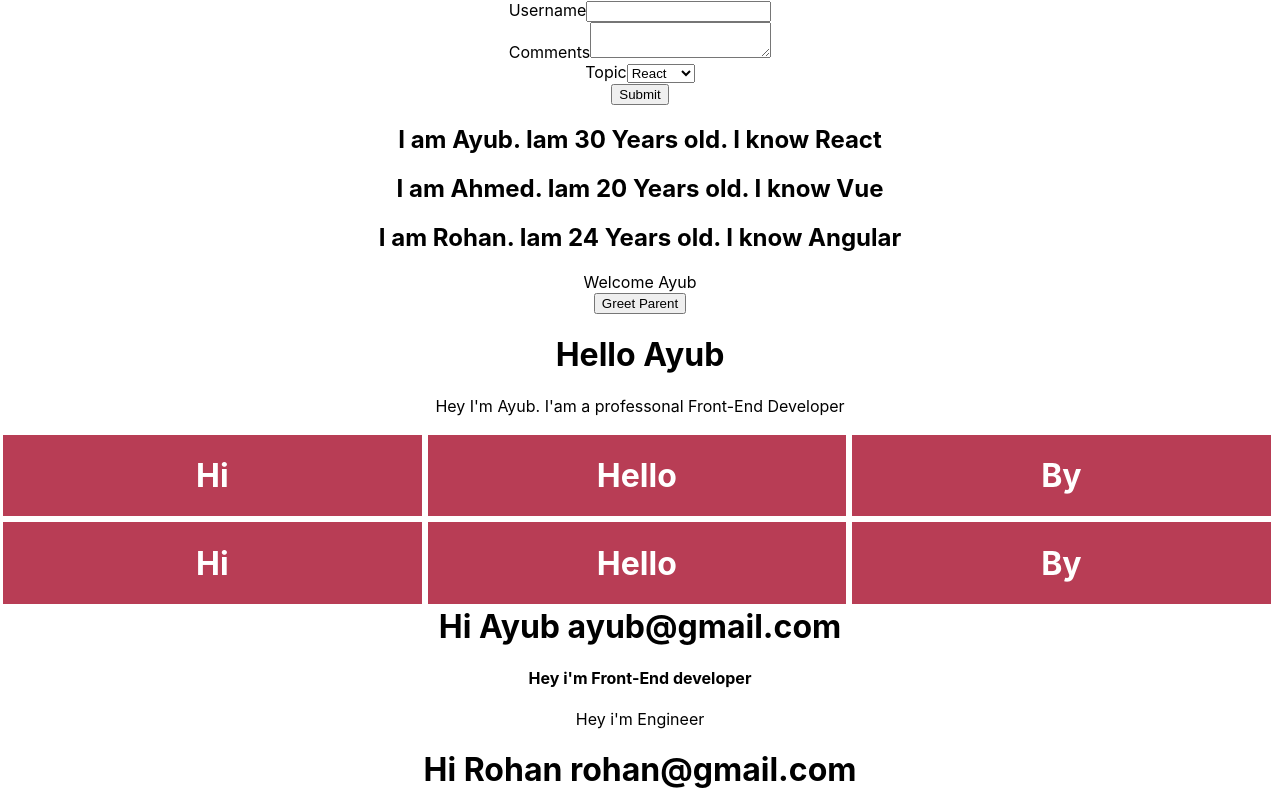
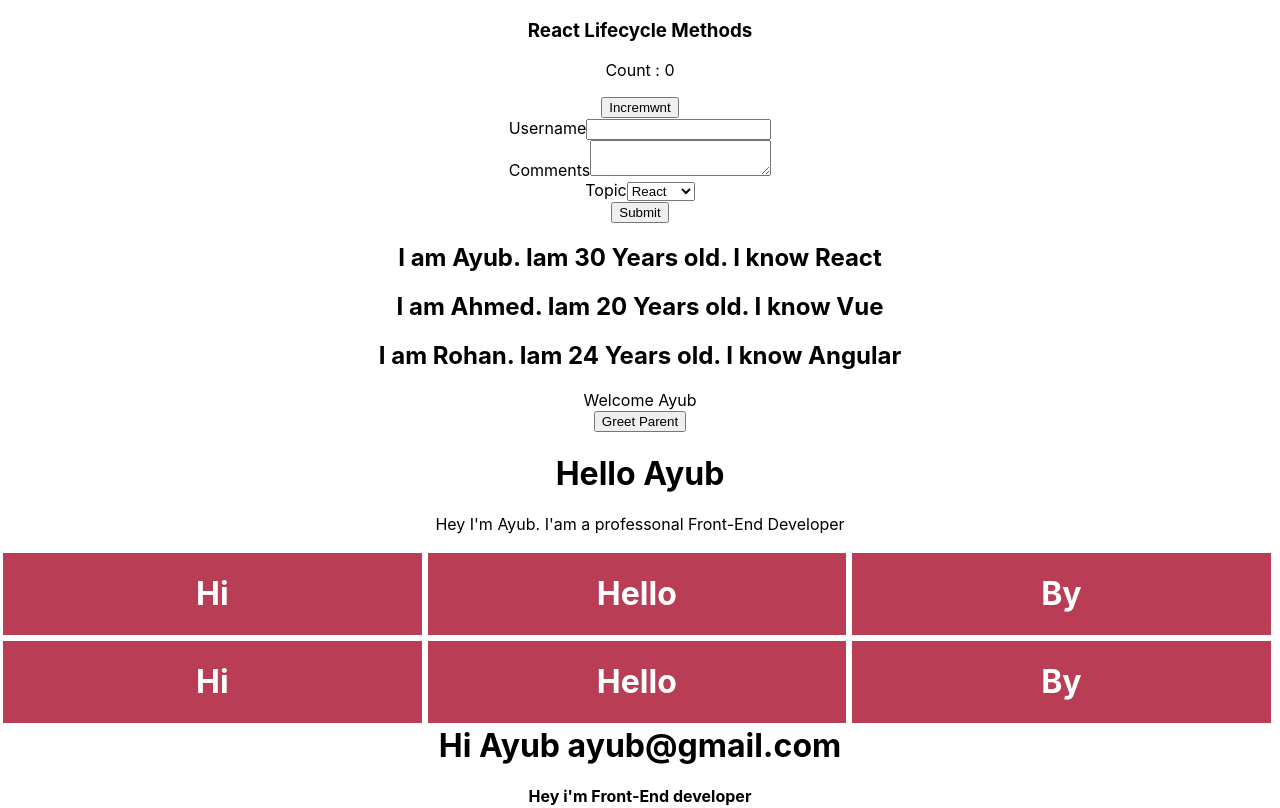
Before and after one commit to ayub6717/All-About-React, a React (Create React App) app: page / in a window 1280 px wide. Shown: the top 808 px of the page. Built offline with nearby package versions, Linux system fonts and the light colour scheme.

Commit message:
Lifecycle Methods

```diff
--- a/src/App.js
+++ b/src/App.js
@@ -11,11 +11,13 @@ import ParentComponent from './components/ParentComponent'
 import ConditionalRendering from './components/Conditional-Rendering'
 import NameList from './components/NameList'
 import Form from './components/Form'
+import Lifecycle from './components/Lifecycle'
 
 class App extends Component{
   render(){
     return (
       <div className="App">
+        <Lifecycle />
         <Form />
         <NameList />
         <ConditionalRendering />
--- /dev/null
+++ b/src/components/Lifecycle.js
@@ -0,0 +1,27 @@
+import React, { Component } from 'react';
+
+class Lifecycle extends Component {
+    constructor(props) {
+        super(props)
+
+        this.state = {
+             count: 0,
+        };
+        console.log('Constructor called');
+    }
+
+  render() {
+    console.log('Render called');
+    return (
+      <div>
+          <h3>React Lifecycle Methods</h3>
+          <p>Count : {this.state.count} </p>
+          <button onClick={()=> this.setState({count: this.state.count + 1})} >
+            Incremwnt
+          </button>
+      </div>
+    );
+  }
+}
+
+export default Lifecycle;
```
Also changed, not shown: 1 other file (tests, documents, lock files or other folders).
